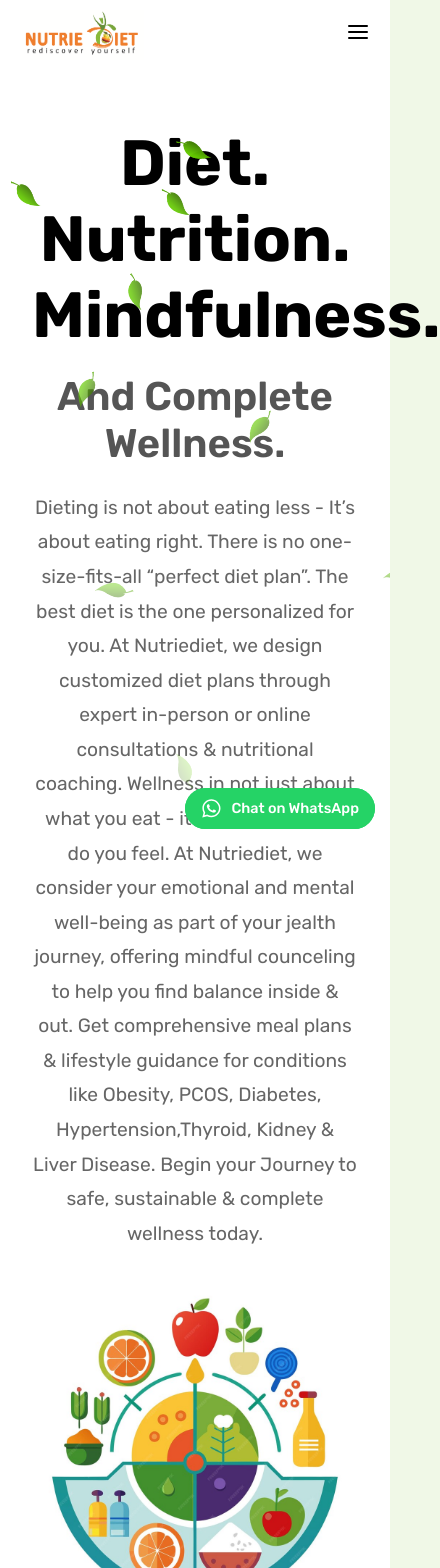
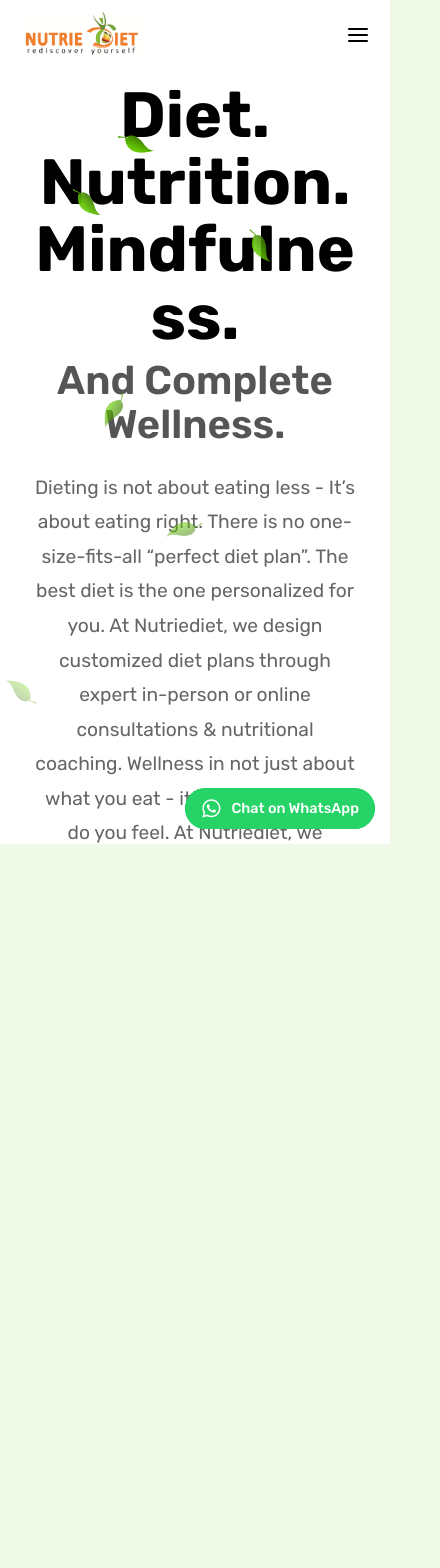
Before and after one commit to arnavbaronia/nutriediet-frontend, a React (Create React App) app: page / in a window 390 px wide. Shown: the top 1568 px of the page, 440 px wide, since content can reach past the window. After the commit the page ends 844 px from the top, so only its background shows below. Built offline with nearby package versions, Linux system fonts and the light colour scheme; no server answers.

Commit message:
some css fixes

```diff
--- a/src/pages/HomePage.jsx
+++ b/src/pages/HomePage.jsx
@@ -42,7 +42,7 @@ const HomePage = () => {
           <p className="description">
           Dieting is not about eating less - It’s about eating right.
           There is no one-size-fits-all  “perfect diet plan”.  The best diet is the one personalized for you. At Nutriediet, we design customized diet plans through expert in-person or online consultations & nutritional coaching.
-          Wellness in not just about what you eat - it’s also about how do you feel. At Nutriediet, we consider your emotional and mental well-being as part of your jealth journey, offering mindful counceling to help you find balance inside & out.
+          Wellness in not just about what you eat - it’s also about how do you feel. At Nutriediet, we consider your emotional and mental well-being as part of your health journey, offering mindful counceling to help you find balance inside & out.
           Get comprehensive meal plans & lifestyle guidance for conditions like Obesity, PCOS, Diabetes, Hypertension,Thyroid, Kidney & Liver Disease.
           Begin your Journey to safe, sustainable & complete wellness today.
           </p>
--- a/src/styles/HomePage.css
+++ b/src/styles/HomePage.css
@@ -1,3 +1,161 @@
+*,
+*::before,
+*::after {
+  box-sizing: border-box;
+}
+
+html, body {
+  width: 100%;
+  height: 100%;
+  margin: 0;
+  padding: 0;
+  overflow-x: hidden;
+  -webkit-text-size-adjust: 100%;
+}
+
+img, svg {
+  max-width: 100%;
+  height: auto;
+  display: block;
+}
+
+.title {
+  font-size: clamp(2rem, 6vw, 4rem);
+  font-weight: bold;
+  color: black;
+  margin: 0 0 .5rem 0;
+  line-height: 1.05;
+  word-break: break-word;
+}
+
+.subtitle {
+  font-size: clamp(1.25rem, 4vw, 2.5rem);
+  font-weight: 600;
+  color: #555;
+  margin-top: 0.25rem;
+  line-height: 1.1;
+}
+
+.description,
+.about-text,
+.health-plans-description,
+.how-it-works-description,
+.plan-description,
+.step-description {
+  font-size: 1.02rem;
+  color: #666;
+  line-height: 1.6;
+  word-wrap: break-word;
+  overflow-wrap: anywhere;
+}
+
+.homepage-container,
+.about-container,
+.how-it-works-content {
+  display: flex;
+  align-items: center;
+  justify-content: space-between;
+  gap: 1.5rem;
+  padding: 4rem;
+  background-color: white;
+}
+
+.text-section,
+.image-section,
+.about-image-section,
+.about-text-box,
+.how-it-works-image,
+.how-it-works-steps {
+  width: 100%;
+  min-width: 0;
+}
+
+.diet-image {
+  width: 100%;
+  max-width: 520px;
+  height: auto;
+}
+
+.about-text-box {
+  background-color: white;
+  padding: 2rem;
+  border-radius: 10px;
+  border: 2px solid #333;
+  width: 100%;
+  box-shadow: none;
+  min-width: 0;
+}
+
+.health-plans-grid {
+  display: flex;
+  flex-wrap: wrap;
+  justify-content: center;
+  gap: 20px;
+  margin-top: 30px;
+  align-items: stretch;
+}
+
+.health-plan-box {
+  width: calc(50% - 20px);
+  max-width: 320px;
+}
+
+@media (max-width: 520px) {
+  .health-plan-box {
+    width: 100%;
+  }
+}
+
+@media (max-width: 768px) {
+  .homepage-container,
+  .about-container,
+  .how-it-works-content {
+    flex-direction: column;
+    padding: 1.5rem;
+  }
+
+  .homepage-container {
+    margin-top: 0;
+  }
+
+  .diet-image {
+    max-width: 420px;
+  }
+
+  .about-image {
+    max-width: 220px;
+  }
+
+  .about-text-box {
+    padding: 1.25rem;
+  }
+
+  .whatsapp-button {
+    bottom: 15px;
+    right: 15px;
+    padding: 10px 14px;
+    font-size: 0.95rem;
+  }
+
+  .how-it-works-steps {
+    width: 100%;
+  }
+
+  .step {
+    align-items: flex-start;
+    gap: 0.5rem;
+  }
+
+  .step-header {
+    gap: 8px;
+  }
+}
+
+.break-word {
+  word-break: break-word;
+  overflow-wrap: anywhere;
+}
+
 body {
   background-color: white;
 }
--- a/src/styles/Login.css
+++ b/src/styles/Login.css
@@ -348,3 +348,43 @@ select.input-field {
 .signup-redirect span:hover {
   color: #357ab8;
 }
+
+.input-field {
+  width: 100%;
+  padding: 10px 14px;
+  padding-right: 44px;
+  border: none;
+  border-radius: 6px;
+  font-family: "Inter", sans-serif;
+  font-size: 14px;
+  background: rgba(255, 255, 255, 0.6);
+  transition: border 0.3s, background 0.3s;
+  box-sizing: border-box;
+}
+
+.error-message4 {
+  background-color: #ffcccc;
+  color: #d32f2f;
+  padding: 10px;
+  border-radius: 8px;
+  margin-bottom: 20px;
+  text-align: center;
+  width: 100%;
+  box-sizing: border-box;
+}
+
+@media (max-width: 768px) {
+  .input-field {
+    font-size: 13px;
+    padding: 10px 14px;
+    padding-right: 40px;
+  }
+}
+
+@media (max-width: 480px) {
+  .input-field {
+    font-size: 12px;
+    padding: 8px 10px;
+    padding-right: 36px;
+  }
+}
```
